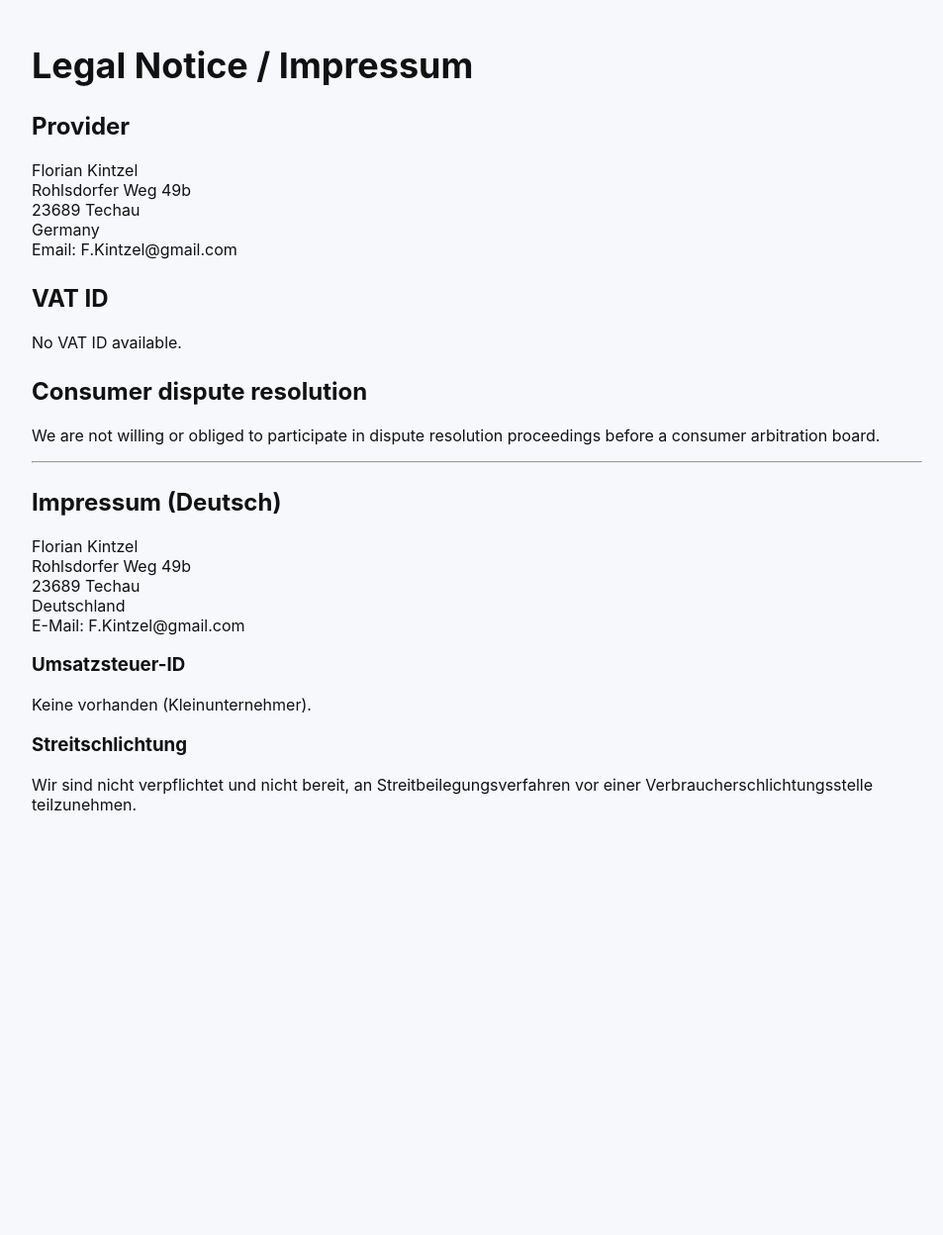
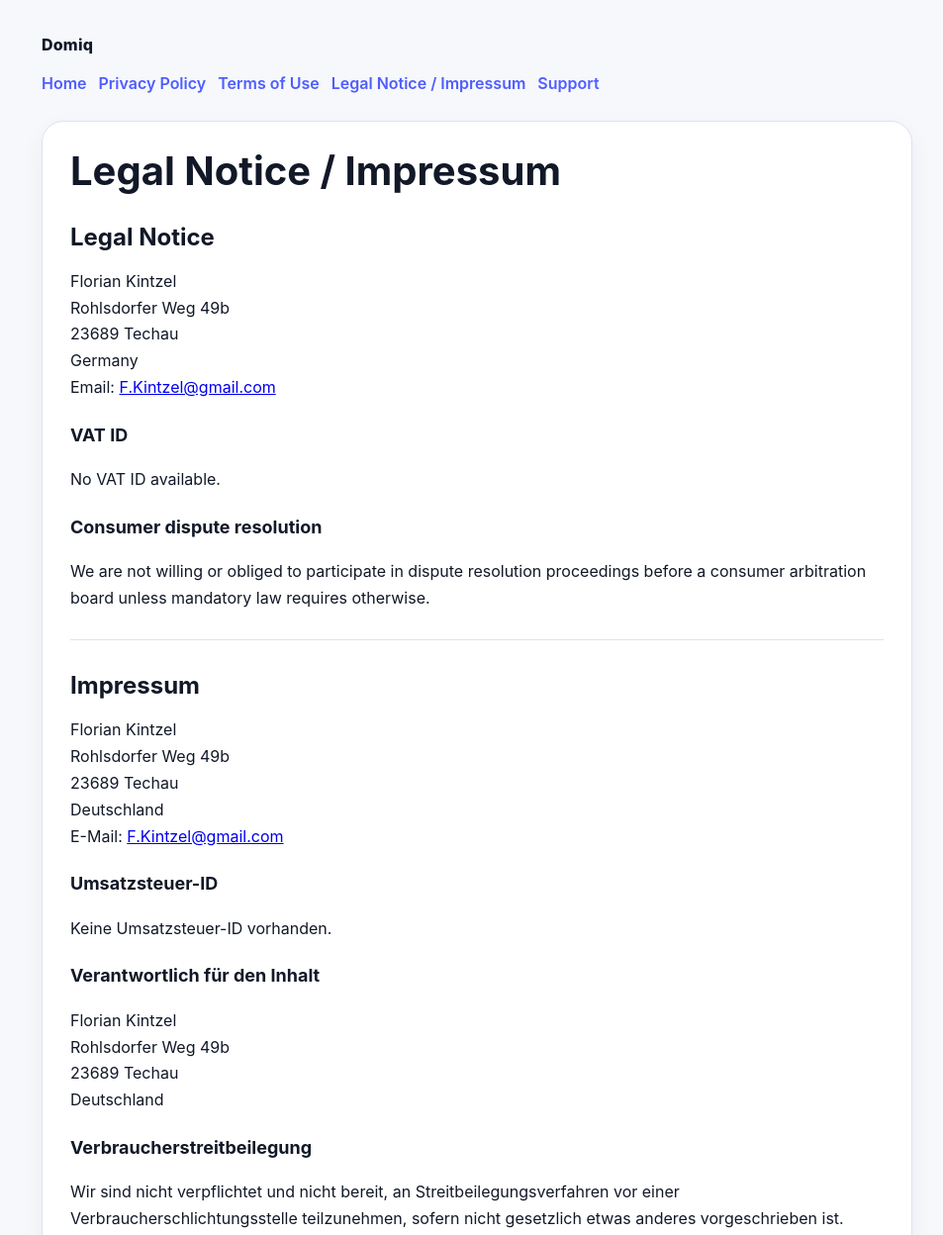
Before and after one commit to flinzel/flinzel.github.io, a plain HTML site: page imprint.html in a window 1280 px wide. Shown: the top 1248 px of the page at 99% size, without its empty margins (158-1111 px from the left). Before the commit the page ends 859 px from the top, so only its background shows below. Drawn offline with Linux system fonts and the light colour scheme.

Commit message:
Update imprint.html

```diff
--- a/imprint.html
+++ b/imprint.html
@@ -1,45 +1,107 @@
 <!doctype html>
 <html lang="en">
-<head><meta charset="utf-8"><meta name="viewport" content="width=device-width, initial-scale=1">
-<title>Legal Notice / Impressum</title><style>body{font-family:-apple-system,Arial;padding:20px;max-width:900px;margin:auto;background:#f6f8fc;color:#111}
-h1{font-size:36px} h2{margin-top:25px}
-a{color:#4f5dff}</style></head>
+<head>
+  <meta charset="utf-8">
+  <meta name="viewport" content="width=device-width, initial-scale=1">
+  <title>Legal Notice / Impressum – Domiq</title>
+  <style>
+:root{
+  --bg:#f6f8fc;
+  --card:#ffffff;
+  --text:#111827;
+  --muted:#5b6474;
+  --line:#dbe3f0;
+  --accent:#4f5dff;
+}
+*{box-sizing:border-box}
+html,body{margin:0;padding:0;background:var(--bg);color:var(--text);font:16px/1.68 -apple-system,BlinkMacSystemFont,"Segoe UI",Roboto,Helvetica,Arial,sans-serif}
+.container{max-width:920px;margin:0 auto;padding:32px 20px 56px}
+header{margin-bottom:24px}
+.brand{font-weight:800;letter-spacing:.2px}
+nav{display:flex;gap:12px;flex-wrap:wrap;margin-top:12px}
+nav a{color:var(--accent);text-decoration:none;font-weight:600}
+nav a:hover{text-decoration:underline}
+.card{background:var(--card);border:1px solid var(--line);border-radius:22px;padding:28px;box-shadow:0 8px 24px rgba(17,24,39,.05)}
+h1{font-size:40px;line-height:1.08;margin:0 0 10px}
+h2{font-size:24px;line-height:1.2;margin:32px 0 12px}
+h3{font-size:18px;margin:20px 0 8px}
+p,li{color:var(--text)}
+.muted{color:var(--muted)}
+ul{padding-left:22px}
+footer{margin-top:24px;color:var(--muted);font-size:14px}
+.notice{background:#eef2ff;border:1px solid #cfd6ff;color:#2b348f;padding:14px 16px;border-radius:16px}
+.warn{background:#fff7ed;border:1px solid #fed7aa;color:#9a3412;padding:14px 16px;border-radius:16px}
+a.button{display:inline-block;background:var(--accent);color:#fff!important;padding:12px 16px;border-radius:14px;text-decoration:none;font-weight:700}
+.small{font-size:14px}
+hr{border:none;border-top:1px solid var(--line);margin:28px 0}
+</style>
+</head>
 <body>
+  <div class="container">
+    <header>
+      <div class="brand">Domiq</div>
 
+<nav>
+  <a href="./index.html">Home</a>
+  <a href="./privacy.html">Privacy Policy</a>
+  <a href="./terms.html">Terms of Use</a>
+  <a href="./imprint.html">Legal Notice / Impressum</a>
+  <a href="./support.html">Support</a>
+</nav>
+
+    </header>
+
+    <section class="card">
       <h1>Legal Notice / Impressum</h1>
 
-<h2>Provider</h2>
+      <h2>Legal Notice</h2>
       <p>
         Florian Kintzel<br>
         Rohlsdorfer Weg 49b<br>
         23689 Techau<br>
         Germany<br>
-Email: F.Kintzel@gmail.com
+        Email: <a href="mailto:F.Kintzel@gmail.com">F.Kintzel@gmail.com</a>
       </p>
 
-<h2>VAT ID</h2>
+      <h3>VAT ID</h3>
       <p>No VAT ID available.</p>
 
-<h2>Consumer dispute resolution</h2>
-<p>We are not willing or obliged to participate in dispute resolution proceedings before a consumer arbitration board.</p>
+      <h3>Consumer dispute resolution</h3>
+      <p>We are not willing or obliged to participate in dispute resolution proceedings before a consumer arbitration board unless mandatory law requires otherwise.</p>
 
       <hr>
 
-<h2>Impressum (Deutsch)</h2>
-
+      <h2>Impressum</h2>
       <p>
         Florian Kintzel<br>
         Rohlsdorfer Weg 49b<br>
         23689 Techau<br>
         Deutschland<br>
-E-Mail: F.Kintzel@gmail.com
+        E-Mail: <a href="mailto:F.Kintzel@gmail.com">F.Kintzel@gmail.com</a>
       </p>
 
       <h3>Umsatzsteuer-ID</h3>
-<p>Keine vorhanden (Kleinunternehmer).</p>
+      <p>Keine Umsatzsteuer-ID vorhanden.</p>
 
-<h3>Streitschlichtung</h3>
-<p>Wir sind nicht verpflichtet und nicht bereit, an Streitbeilegungsverfahren vor einer Verbraucherschlichtungsstelle teilzunehmen.</p>
+      <h3>Verantwortlich für den Inhalt</h3>
+      <p>
+        Florian Kintzel<br>
+        Rohlsdorfer Weg 49b<br>
+        23689 Techau<br>
+        Deutschland
+      </p>
 
+      <h3>Verbraucherstreitbeilegung</h3>
+      <p>Wir sind nicht verpflichtet und nicht bereit, an Streitbeilegungsverfahren vor einer Verbraucherschlichtungsstelle teilzunehmen, sofern nicht gesetzlich etwas anderes vorgeschrieben ist.</p>
+
+      <div class="warn small">
+        Wenn sich deine rechtliche Struktur später ändert, zum Beispiel durch eine firmierte Tätigkeit, eine Umsatzsteuer-ID oder zusätzliche regulatorische Pflichtangaben, muss diese Seite angepasst werden.
+      </div>
+    </section>
+
+    <footer>
+      Domiq · Legal Notice / Impressum
+    </footer>
+  </div>
 </body>
 </html>
```
Lines whose indentation alone changed are shown as unchanged.
